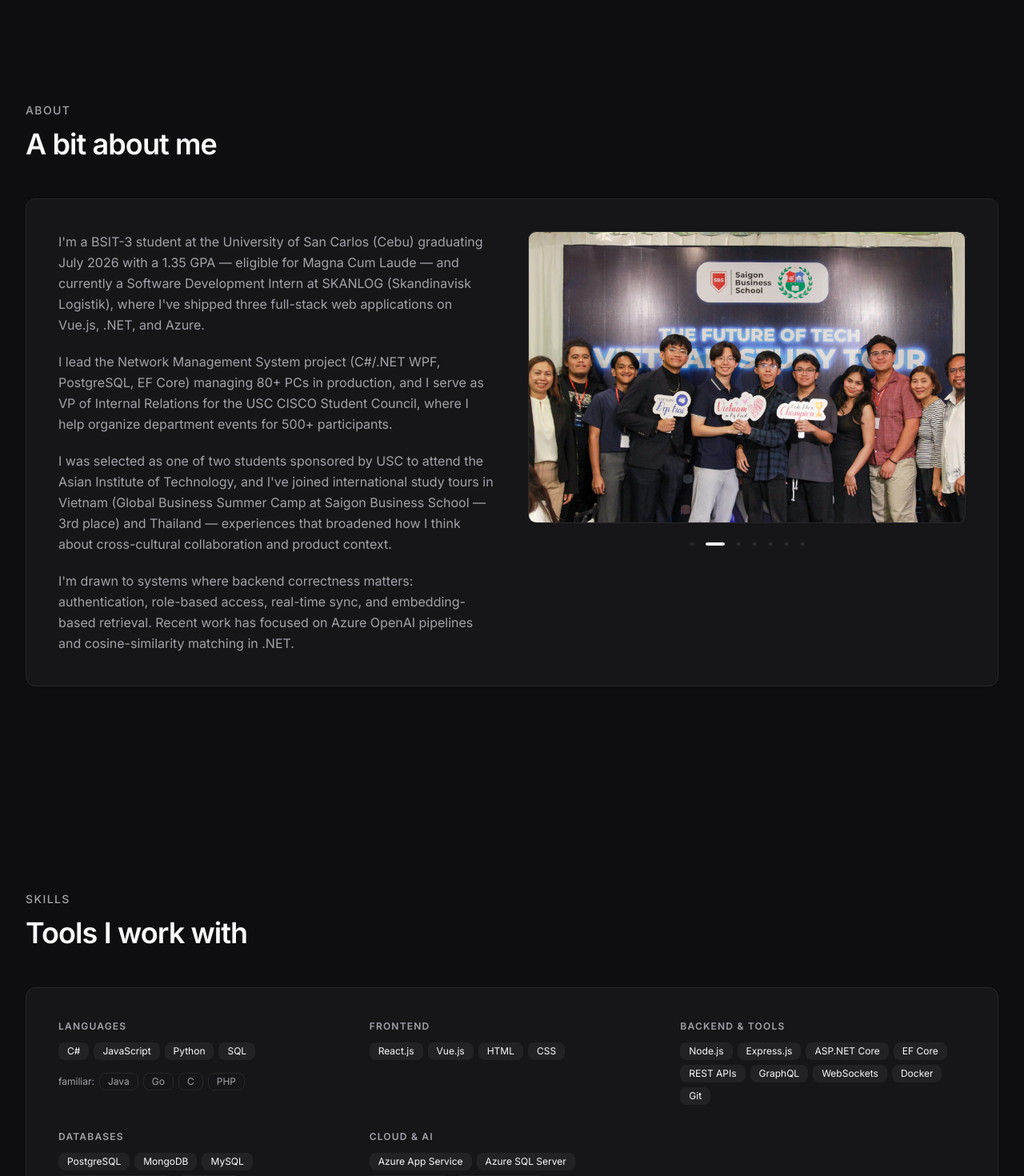
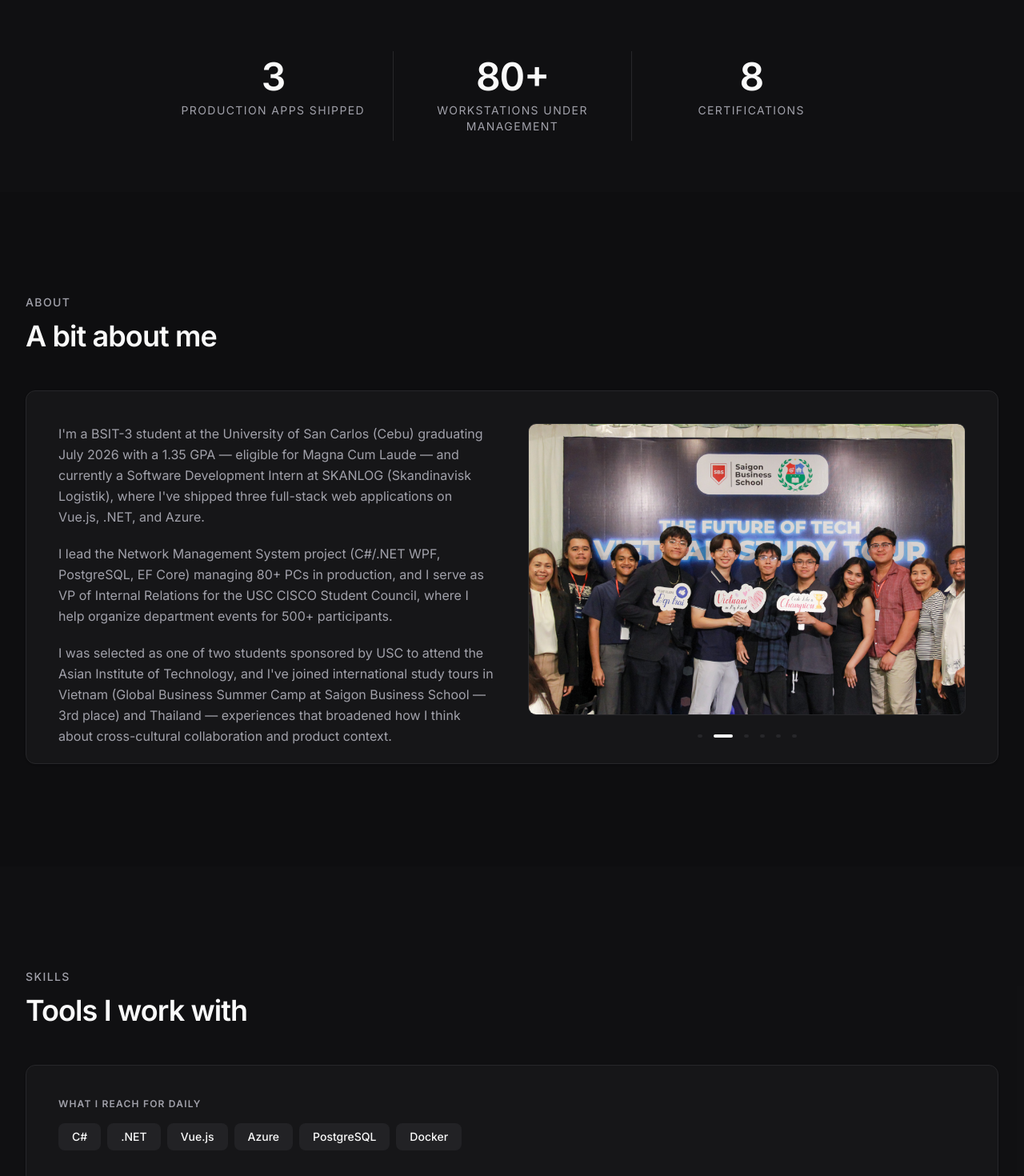
Before and after one commit to Jeql88/Portfolio, a Next.js app: page / in a window 1280 px wide. Shown: the part 800-2270 px from the top of the page at 80% size. Built offline with nearby package versions, Linux system fonts and the light colour scheme; no server answers.

Commit message:
Add performance metrics

```diff
--- a/components/About.jsx
+++ b/components/About.jsx
@@ -8,7 +8,6 @@ import { profile } from '@/data/profile';
 const photos = [
   '/images/aboutme2.jpg',
   '/images/aboutme3.jpg',
-  '/images/aboutme4.jpg',
   '/images/aboutme5.jpg',
   '/images/aboutme6.jpg',
   '/images/aboutme1.jpg',
@@ -51,7 +50,7 @@ export default function About() {
       </div>
 
       <Card>
-        <CardContent className="grid gap-10 p-6 md:grid-cols-[1fr_1fr] md:p-10">
+        <CardContent className="grid gap-10 px-6 pt-6 pb-2 md:grid-cols-[1fr_1fr] md:px-10 md:pt-10 md:pb-3">
           <div className="space-y-5 text-base leading-relaxed text-muted-foreground">
             {profile.bio.map((para, i) => (
               <p key={i}>{para}</p>
--- a/components/Skills.jsx
+++ b/components/Skills.jsx
@@ -1,6 +1,11 @@
 import { Badge } from '@/components/ui/badge';
 import { Card, CardContent } from '@/components/ui/card';
 import { skillGroups } from '@/data/skills';
+
+const primaryStack = ['C#', '.NET', 'Vue.js', 'Azure', 'PostgreSQL', 'Docker'];
+
+const badgeHover =
+  'transition-all duration-200 hover:scale-[1.05] hover:border-foreground/40';
 
 export default function Skills() {
   return (
@@ -15,7 +20,25 @@ export default function Skills() {
       </div>
 
       <Card>
-        <CardContent className="grid gap-8 p-8 md:grid-cols-2 md:p-10 lg:grid-cols-3">
+        <CardContent className="space-y-10 p-8 md:p-10">
+          <div className="flex flex-col gap-4">
+            <h3 className="text-xs font-semibold uppercase tracking-widest text-muted-foreground">
+              What I reach for daily
+            </h3>
+            <div className="flex flex-wrap gap-2">
+              {primaryStack.map((skill) => (
+                <Badge
+                  key={skill}
+                  variant="secondary"
+                  className={`${badgeHover} px-4 py-1.5 text-sm font-medium`}
+                >
+                  {skill}
+                </Badge>
+              ))}
+            </div>
+          </div>
+
+          <div className="grid gap-8 border-t border-border pt-10 md:grid-cols-2 lg:grid-cols-3">
             {skillGroups.map((group) => (
               <div key={group.label} className="flex flex-col gap-3">
                 <h3 className="text-xs font-semibold uppercase tracking-widest text-muted-foreground">
@@ -23,7 +46,11 @@ export default function Skills() {
                 </h3>
                 <div className="flex flex-wrap gap-1.5">
                   {group.items.map((skill) => (
-                  <Badge key={skill} variant="secondary" className="font-normal">
+                    <Badge
+                      key={skill}
+                      variant="secondary"
+                      className={`${badgeHover} font-normal`}
+                    >
                       {skill}
                     </Badge>
                   ))}
@@ -37,7 +64,7 @@ export default function Skills() {
                       <Badge
                         key={skill}
                         variant="outline"
-                      className="font-normal text-muted-foreground"
+                        className={`${badgeHover} font-normal text-muted-foreground`}
                       >
                         {skill}
                       </Badge>
@@ -46,6 +73,7 @@ export default function Skills() {
                 )}
               </div>
             ))}
+          </div>
         </CardContent>
       </Card>
     </section>
--- /dev/null
+++ b/components/Stats.jsx
@@ -0,0 +1,39 @@
+import { useInView } from '@/lib/use-in-view';
+
+const stats = [
+  { value: '3', label: 'Production apps shipped' },
+  { value: '80+', label: 'Workstations under management' },
+  { value: '8', label: 'Certifications' },
+];
+
+function Stat({ value, label, index }) {
+  const [ref, inView] = useInView();
+  return (
+    <div
+      ref={ref}
+      className={`flex flex-col items-center gap-2 py-4 transition-all duration-700 ease-out md:px-6 md:py-2 ${
+        inView ? 'translate-y-0 opacity-100' : 'translate-y-3 opacity-0'
+      }`}
+      style={{ transitionDelay: `${index * 100}ms` }}
+    >
+      <span className="text-4xl font-semibold tracking-tight text-foreground md:text-5xl">
+        {value}
+      </span>
+      <span className="text-center text-xs uppercase tracking-widest text-muted-foreground md:text-sm">
+        {label}
+      </span>
+    </div>
+  );
+}
+
+export default function Stats() {
+  return (
+    <section className="container py-12 md:py-16">
+      <div className="mx-auto grid max-w-4xl divide-y divide-border md:grid-cols-3 md:divide-x md:divide-y-0">
+        {stats.map((s, i) => (
+          <Stat key={s.label} value={s.value} label={s.label} index={i} />
+        ))}
+      </div>
+    </section>
+  );
+}
--- a/data/profile.js
+++ b/data/profile.js
@@ -7,7 +7,6 @@ export const profile = {
     "I'm a BSIT-3 student at the University of San Carlos (Cebu) graduating July 2026 with a 1.35 GPA — eligible for Magna Cum Laude — and currently a Software Development Intern at SKANLOG (Skandinavisk Logistik), where I've shipped three full-stack web applications on Vue.js, .NET, and Azure.",
     "I lead the Network Management System project (C#/.NET WPF, PostgreSQL, EF Core) managing 80+ PCs in production, and I serve as VP of Internal Relations for the USC CISCO Student Council, where I help organize department events for 500+ participants.",
     "I was selected as one of two students sponsored by USC to attend the Asian Institute of Technology, and I've joined international study tours in Vietnam (Global Business Summer Camp at Saigon Business School — 3rd place) and Thailand — experiences that broadened how I think about cross-cultural collaboration and product context.",
-    "I'm drawn to systems where backend correctness matters: authentication, role-based access, real-time sync, and embedding-based retrieval. Recent work has focused on Azure OpenAI pipelines and cosine-similarity matching in .NET.",
   ],
   email: 'joshedlui4@gmail.com',
   phone: '+63 968 416 5026',
--- a/pages/index.jsx
+++ b/pages/index.jsx
@@ -1,5 +1,6 @@
 import Navbar from '@/components/Navbar';
 import Hero from '@/components/Hero';
+import Stats from '@/components/Stats';
 import About from '@/components/About';
 import Skills from '@/components/Skills';
 import Projects from '@/components/Projects';
@@ -16,6 +17,7 @@ export default function Home() {
       <Navbar />
       <main>
         <Hero />
+        <Stats />
         <About />
         <Skills />
         <Projects />
--- a/styles/globals.css
+++ b/styles/globals.css
@@ -51,6 +51,10 @@
   ::selection {
     @apply bg-primary/30 text-foreground;
   }
+
+  main > section:nth-of-type(even) {
+    background-color: hsl(var(--card) / 0.35);
+  }
 }
 
 @layer utilities {
@@ -64,8 +68,8 @@
 
   .hero-glow {
     background:
-      radial-gradient(circle at 20% 0%, hsl(0 0% 100% / 0.06), transparent 50%),
-      radial-gradient(circle at 80% 20%, hsl(0 0% 100% / 0.04), transparent 50%);
+      radial-gradient(circle at 20% 0%, hsl(0 0% 100% / 0.10), transparent 55%),
+      radial-gradient(circle at 80% 20%, hsl(0 0% 100% / 0.07), transparent 55%);
   }
 
   .no-scrollbar {
```
Also changed, not shown: public/images/aboutme4.jpg (deleted), 1 other file (tests, documents, lock files or other folders). Lines whose indentation alone changed are shown as unchanged.
